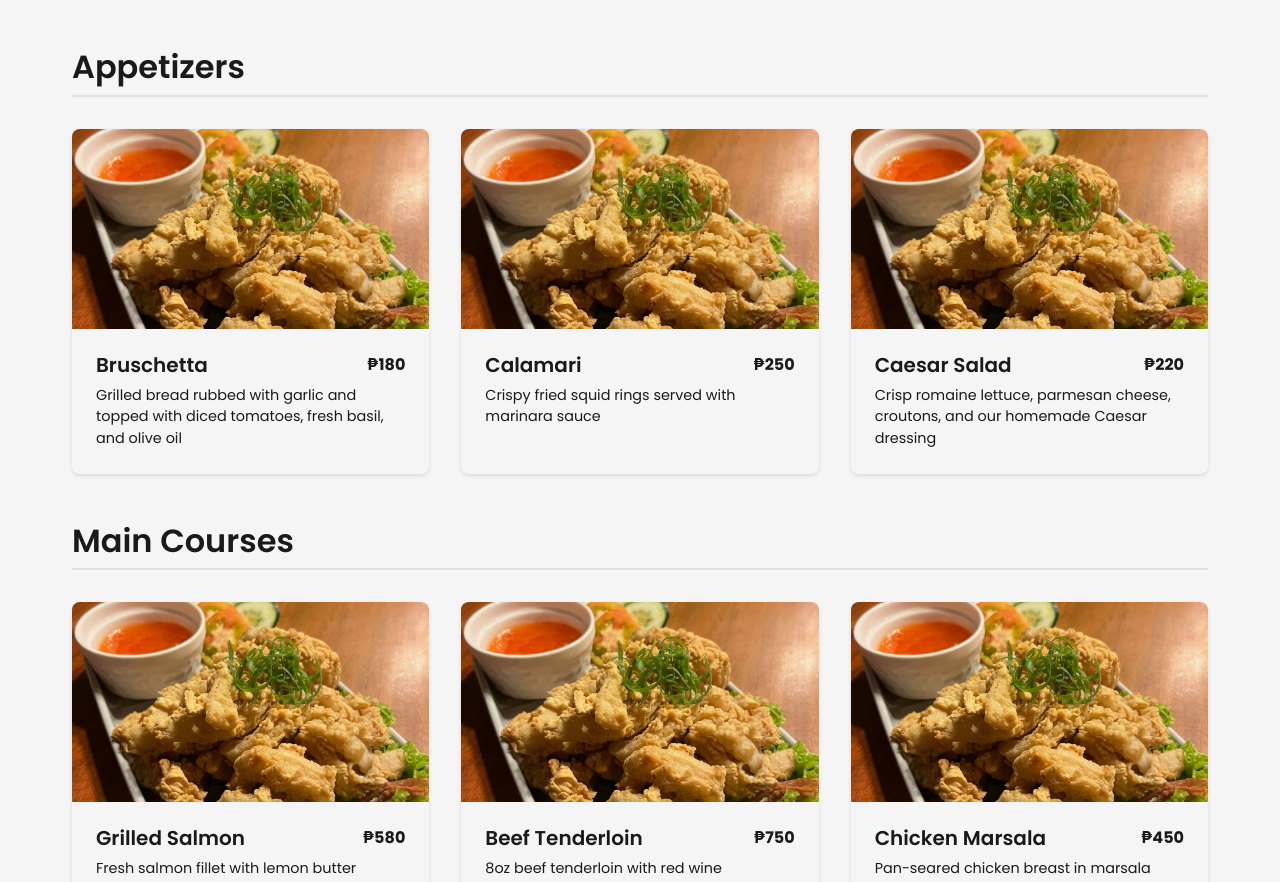
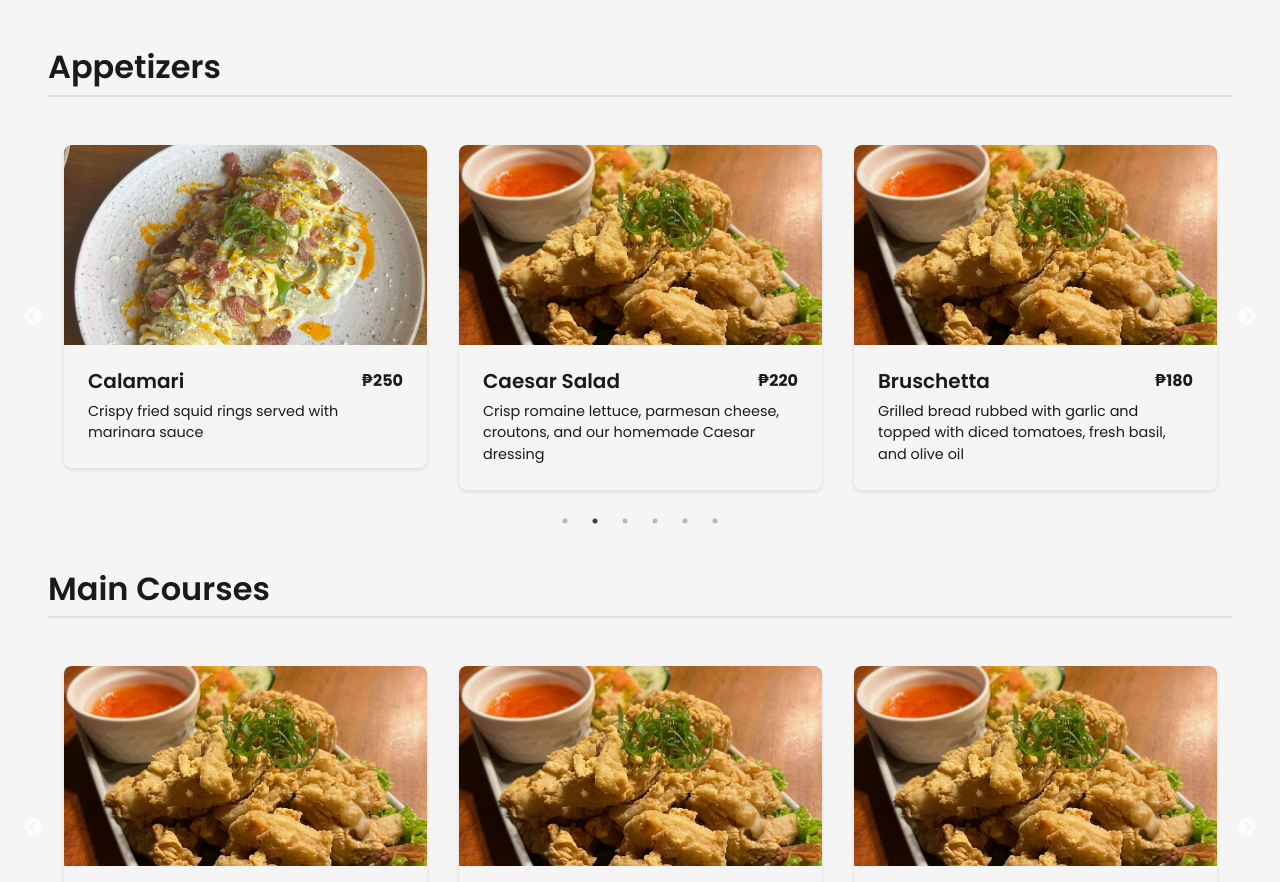
Before and after one commit to noobMasterzz/Koocin-Bistro-website, a React (Vite) app: page /menu in a window 1280 px wide. Shown: the part 204-1086 px from the top of the page. Built offline with nearby package versions, Linux system fonts and the light colour scheme.

Commit message:
added carousel for the menu-item

```diff
--- a/package.json
+++ b/package.json
@@ -12,7 +12,9 @@
   "dependencies": {
     "react": "^19.0.0",
     "react-dom": "^19.0.0",
-    "react-router-dom": "^7.4.0"
+    "react-router-dom": "^7.4.0",
+    "react-slick": "^0.30.3",
+    "slick-carousel": "^1.8.1"
   },
   "devDependencies": {
     "@eslint/js": "^9.21.0",
--- a/src/pages/Menu.jsx
+++ b/src/pages/Menu.jsx
@@ -1,6 +1,11 @@
 import '../styles/Menu.css';
+import Slider from 'react-slick';
+import 'slick-carousel/slick/slick.css';
+import 'slick-carousel/slick/slick-theme.css';
 // Import placeholder image for now
 import placeholderImage from '../assets/menu-images/food1.jpg';
+import placeholderImage2 from '../assets/menu-images/food2.jpg';
+
 
 const menuItems = {
   appetizers: [
@@ -14,7 +19,25 @@ const menuItems = {
       name: "Calamari",
       description: "Crispy fried squid rings served with marinara sauce",
       price: "₱250",
+      image: placeholderImage2
+    },
+    {
+      name: "Caesar Salad",
+      description: "Crisp romaine lettuce, parmesan cheese, croutons, and our homemade Caesar dressing",
+      price: "₱220",
       image: placeholderImage
+    },
+    {
+      name: "Bruschetta",
+      description: "Grilled bread rubbed with garlic and topped with diced tomatoes, fresh basil, and olive oil",
+      price: "₱180",
+      image: placeholderImage
+    },
+    {
+      name: "Calamari",
+      description: "Crispy fried squid rings served with marinara sauce",
+      price: "₱250",
+      image: placeholderImage2
     },
     {
       name: "Caesar Salad",
@@ -85,20 +108,41 @@ const menuItems = {
   ]
 };
 
-function Menu() {
+const CarouselSettings = {
+  dots: true,
+  infinite: true,
+  speed: 500,
+  slidesToShow: 3,
+  slidesToScroll: 1,
+  autoplay: true,
+  autoplaySpeed: 3000,
+  pauseOnHover: true,
+  responsive: [
+    {
+      breakpoint: 1024,
+      settings: {
+        slidesToShow: 2,
+        slidesToScroll: 1,
+      }
+    },
+    {
+      breakpoint: 600,
+      settings: {
+        slidesToShow: 1,
+        slidesToScroll: 1
+      }
+    }
+  ]
+};
+
+function MenuSection({ title, items }) {
   return (
-    <div className="menu-page">
-      <div className="menu-header">
-        <h1>Our Menu</h1>
-        <p>Experience our carefully curated selection of dishes</p>
-      </div>
-
-      <div className="menu-container">
     <section className="menu-section">
-          <h2>Appetizers</h2>
-          <div className="menu-items">
-            {menuItems.appetizers.map((item, index) => (
-              <div key={index} className="menu-item">
+      <h2>{title}</h2>
+      <Slider {...CarouselSettings}>
+        {items.map((item, index) => (
+          <div key={index} className="menu-item-wrapper">
+            <div className="menu-item">
               <div className="menu-item-image">
                 <img src={item.image} alt={item.name} />
               </div>
@@ -110,69 +154,26 @@ function Menu() {
                 <p className="description">{item.description}</p>
               </div>
             </div>
-            ))}
-          </div>
-        </section>
-
-        <section className="menu-section">
-          <h2>Main Courses</h2>
-          <div className="menu-items">
-            {menuItems.mainCourses.map((item, index) => (
-              <div key={index} className="menu-item">
-                <div className="menu-item-image">
-                  <img src={item.image} alt={item.name} />
-                </div>
-                <div className="menu-item-content">
-                  <div className="menu-item-header">
-                    <h3>{item.name}</h3>
-                    <span className="price">{item.price}</span>
-                  </div>
-                  <p className="description">{item.description}</p>
-                </div>
           </div>
         ))}
+      </Slider>
+    </section>
+  );
+}
+
+function Menu() {
+  return (
+    <div className="menu-page">
+      <div className="menu-header">
+        <h1>Our Menu</h1>
+        <p>Experience our carefully curated selection of dishes</p>
       </div>
-        </section>
 
-        <section className="menu-section">
-          <h2>Desserts</h2>
-          <div className="menu-items">
-            {menuItems.desserts.map((item, index) => (
-              <div key={index} className="menu-item">
-                <div className="menu-item-image">
-                  <img src={item.image} alt={item.name} />
-                </div>
-                <div className="menu-item-content">
-                  <div className="menu-item-header">
-                    <h3>{item.name}</h3>
-                    <span className="price">{item.price}</span>
-                  </div>
-                  <p className="description">{item.description}</p>
-                </div>
-              </div>
-            ))}
-          </div>
-        </section>
-
-        <section className="menu-section">
-          <h2>Beverages</h2>
-          <div className="menu-items">
-            {menuItems.beverages.map((item, index) => (
-              <div key={index} className="menu-item">
-                <div className="menu-item-image">
-                  <img src={item.image} alt={item.name} />
-                </div>
-                <div className="menu-item-content">
-                  <div className="menu-item-header">
-                    <h3>{item.name}</h3>
-                    <span className="price">{item.price}</span>
-                  </div>
-                  <p className="description">{item.description}</p>
-                </div>
-              </div>
-            ))}
-          </div>
-        </section>
+      <div className="menu-container">
+        <MenuSection title="Appetizers" items={menuItems.appetizers} />
+        <MenuSection title="Main Courses" items={menuItems.mainCourses} />
+        <MenuSection title="Desserts" items={menuItems.desserts} />
+        <MenuSection title="Beverages" items={menuItems.beverages} />
       </div>
     </div>
   );
--- a/src/styles/Menu.css
+++ b/src/styles/Menu.css
@@ -1,6 +1,6 @@
 .menu-page {
   padding: 2rem;
-  max-width: 1200px;
+  max-width: 1400px;
   margin: 0 auto;
 }
 
@@ -21,7 +21,8 @@
 }
 
 .menu-section {
-  margin-bottom: 3rem;
+  margin-bottom: 4rem;
+  padding: 0 1rem;
 }
 
 .menu-section h2 {
@@ -32,10 +33,8 @@
   padding-bottom: 0.5rem;
 }
 
-.menu-items {
-  display: grid;
-  grid-template-columns: repeat(auto-fit, minmax(300px, 1fr));
-  gap: 2rem;
+.menu-item-wrapper {
+  padding: 1rem;
 }
 
 .menu-item {
@@ -44,6 +43,7 @@
   overflow: hidden;
   transition: transform 0.3s ease;
   box-shadow: 0 2px 4px rgba(0, 0, 0, 0.1);
+  height: 100%;
 }
 
 .menu-item:hover {
@@ -96,17 +96,57 @@
   margin: 0;
 }
 
+/* Carousel Custom Styling */
+.slick-prev,
+.slick-next {
+  width: 40px;
+  height: 40px;
+  z-index: 1;
+}
+
+.slick-prev {
+  left: -50px;
+}
+
+.slick-next {
+  right: -50px;
+}
+
+.slick-prev:before,
+.slick-next:before {
+  font-size: 40px;
+  color: black
+}
+
+.slick-dots {
+  bottom: -35px;
+}
+
+.slick-dots li button:before {
+  color: var(--text-primary);
+}
+
+.slick-dots li.slick-active button:before {
+  color: var(--text-primary);
+}
+
+@media (max-width: 1200px) {
+  .slick-prev {
+    left: -30px;
+  }
+
+  .slick-next {
+    right: -30px;
+  }
+}
+
 @media (max-width: 768px) {
   .menu-page {
     padding: 1rem;
   }
 
-  .menu-items {
-    grid-template-columns: 1fr;
-  }
-
-  .menu-item-image {
-    height: 180px;
+  .menu-section {
+    padding: 0;
   }
 
   .menu-header h1 {
@@ -116,4 +156,23 @@
   .menu-section h2 {
     font-size: 1.75rem;
   }
+
+  .slick-prev,
+  .slick-next {
+    width: 30px;
+    height: 30px;
+  }
+
+  .slick-prev {
+    left: -15px;
+  }
+
+  .slick-next {
+    right: -15px;
+  }
+
+  .slick-prev:before,
+  .slick-next:before {
+    font-size: 30px;
+  }
 }
```
Also changed, not shown: 1 other file (tests, documents, lock files or other folders). Lines whose indentation alone changed are shown as unchanged.
